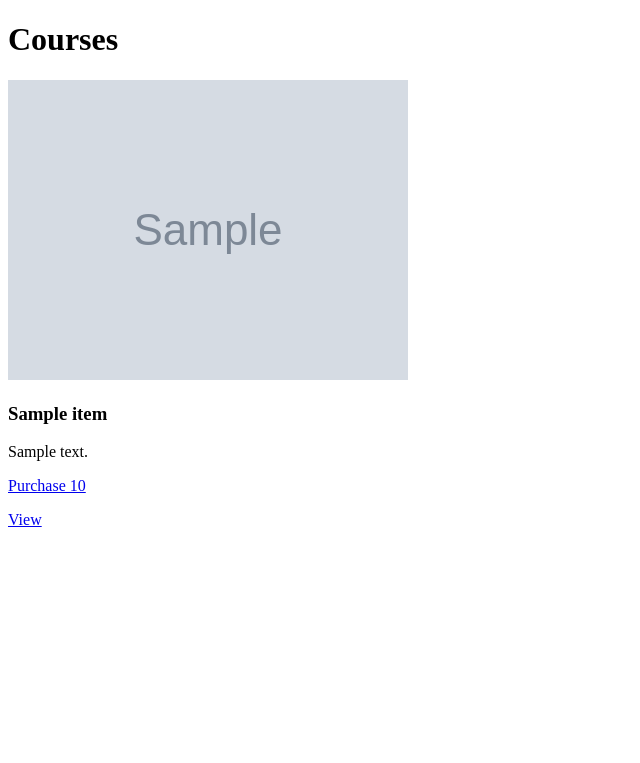
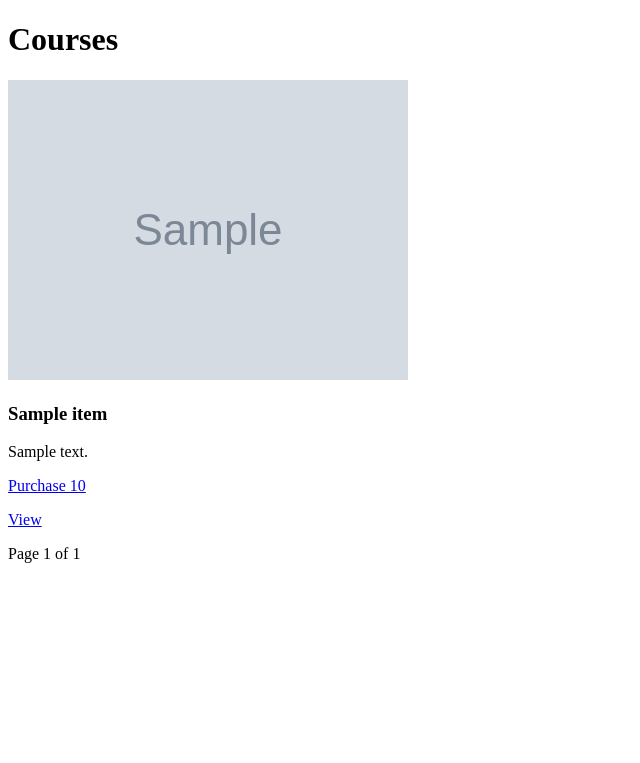
Before and after one commit to JesonDerulo/video, a Django app: template courses/templates/courses/course_list.html in a window 1280 px wide. Shown: the top 763 px of the page, without its empty margins (0-640 px from the left). Run offline with Django 3.2, Linux system fonts and the light colour scheme; the template is opened without the code that fills it: most values are stand-ins (such as "Sample title", 1, 10 or a date in 2020); grey boxes marked "Sample" are stand-in pictures; parts of the project's set-up code (start-up, migrations or seed data) failed here and were passed over; some libraries are stand-ins or nearby versions.

Commit message:
61--Pagnition

```diff
--- a/courses/templates/courses/course_list.html
+++ b/courses/templates/courses/course_list.html
@@ -4,6 +4,15 @@
 
 
 {% block content %}
+
+{% if is_paginated %}
+
+
+{% endif %}
+
+
+
+
 <div class='row'>
     <div class='col-sm-6 col-sm-offset-3'>
         <h1>Courses</h1>
@@ -29,6 +38,19 @@
             {% endfor %}
         </div>
 
+
+    {% if page_obj.has_previous %}
+        <a href='{% url "courses:list" %}?page={{ page_obj.previous_page_number }}' class="btn btn-default">Previous</a>
+    {% endif %}
+
+     Page {{ page_obj.number }} of {{ paginator.num_pages }}
+
+    {% if page_obj.has_next %}
+           <a href='{% url "courses:list" %}?page={{ page_obj.next_page_number }}' class="btn btn-default">Next</a>
+    {% endif %}
+
+
+
     </div>
 </div>
 {% endblock content %}
```
Also changed, not shown: courses/views.py (+7 -0 lines).
